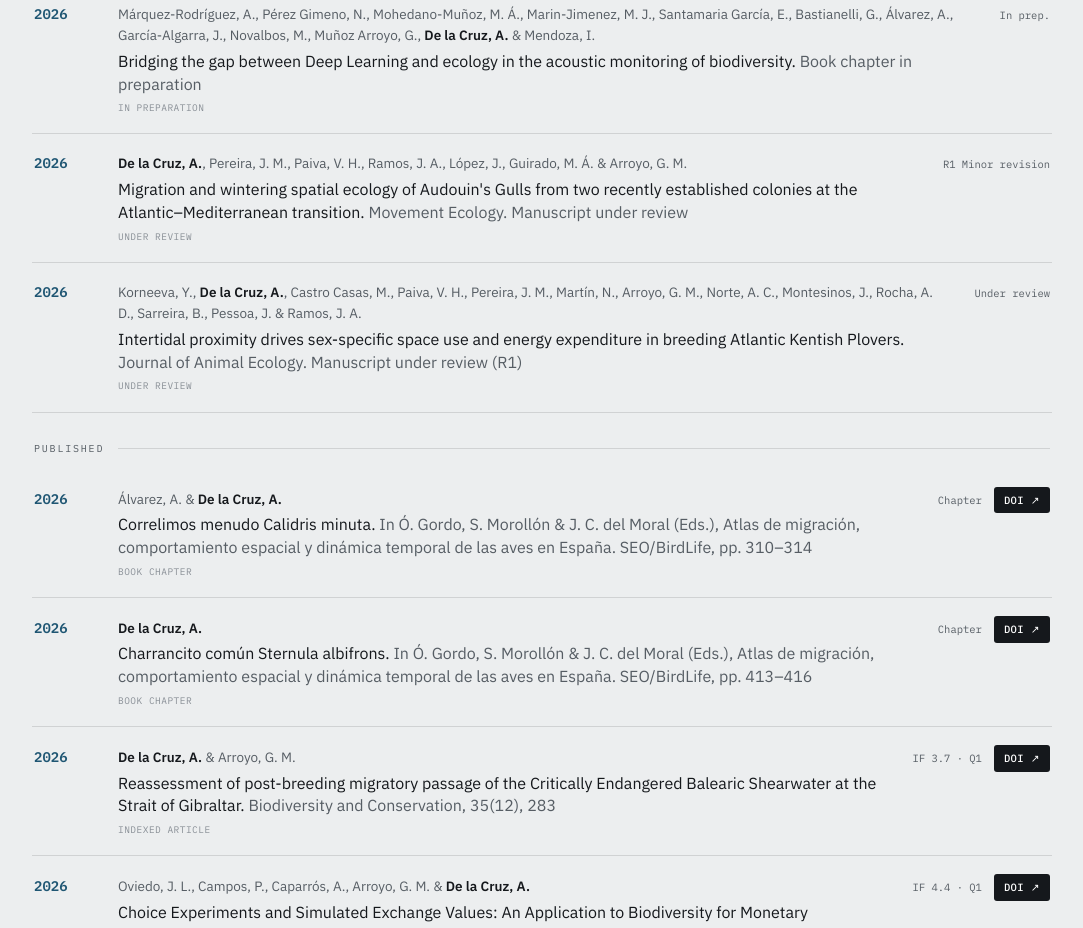
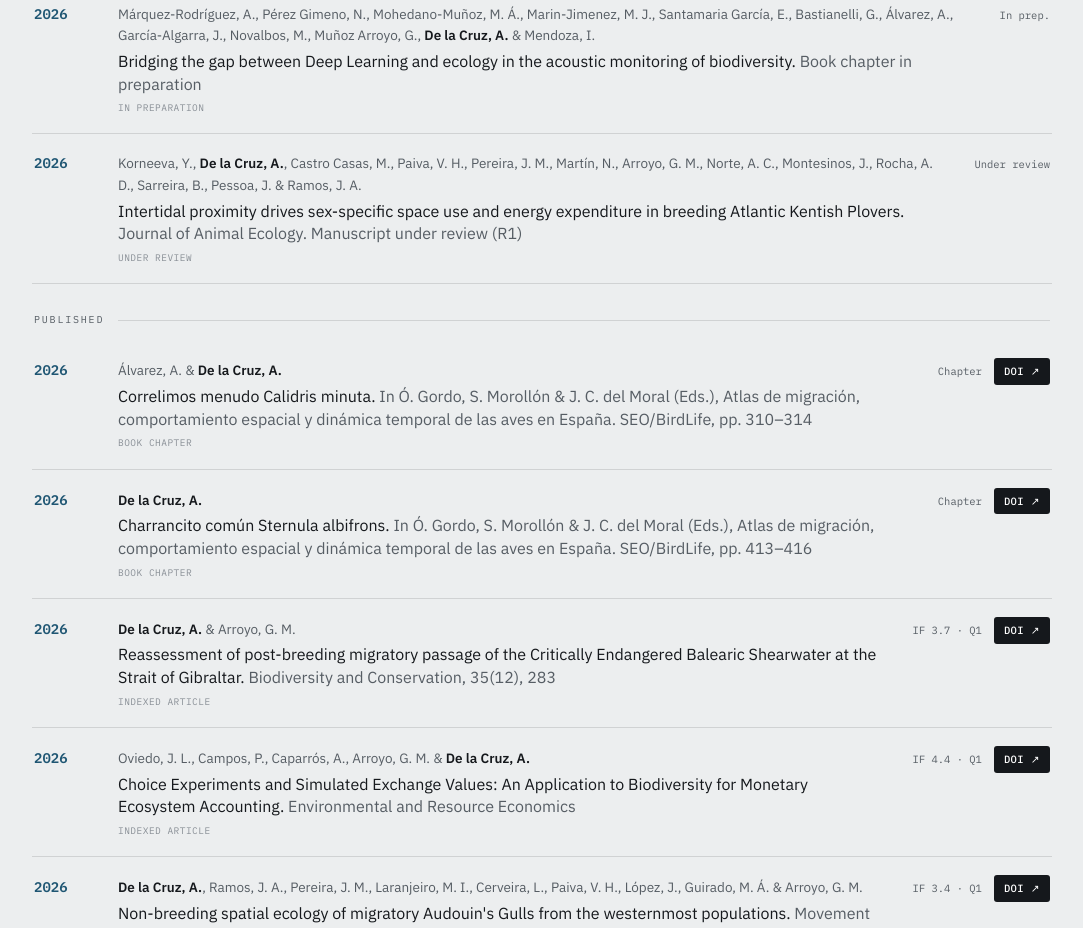
Before and after one commit to andresdelacruzmunoz/andresdelacruzmunoz.github.io, a plain HTML site: page index.html in a window 1280 px wide. Shown: the part 2719-3647 px from the top of the page, without its empty margins (98-1181 px from the left). Drawn offline with Linux system fonts and the light colour scheme.

Commit message:
Update index.html

```diff
--- a/index.html
+++ b/index.html
@@ -385,8 +385,7 @@ const PUBLICATIONS = [
   {year:2026, type:"prep", aut:"Márquez-Rodríguez, A., Pérez Gimeno, N., Mohedano-Muñoz, M. Á., Marin-Jimenez, M. J., Santamaria García, E., Bastianelli, G., Álvarez, A., García-Algarra, J., Novalbos, M., Muñoz Arroyo, G., De la Cruz, A. & Mendoza, I.", tit:"Bridging the gap between Deep Learning and ecology in the acoustic monitoring of biodiversity", ven:"Book chapter in preparation", metric:"In prep."},
   {year:2026, type:"jcr", aut:"De la Cruz, A. & Arroyo, G. M.", tit:"Reassessment of post-breeding migratory passage of the Critically Endangered Balearic Shearwater at the Strait of Gibraltar", ven:"Biodiversity and Conservation, 35(12), 283", metric:"IF 3.7 · Q1", doi:"https://doi.org/10.1007/s10531-026-03487-6"},
   {year:2026, type:"jcr", aut:"Oviedo, J. L., Campos, P., Caparrós, A., Arroyo, G. M. & De la Cruz, A.", tit:"Choice Experiments and Simulated Exchange Values: An Application to Biodiversity for Monetary Ecosystem Accounting", ven:"Environmental and Resource Economics", metric:"IF 4.4 · Q1", doi:"https://doi.org/10.1007/s10640-026-01102-4"},
-  {year:2026, type:"review", aut:"De la Cruz, A., Pereira, J. M., Paiva, V. H., Ramos, J. A., López, J., Guirado, M. Á. & Arroyo, G. M.", tit:"Migration and wintering spatial ecology of Audouin's Gulls from two recently established colonies at the Atlantic–Mediterranean transition", ven:"Movement Ecology. Manuscript under review", metric:"R1 Minor revision"},
-  {year:2026, type:"review", aut:"Korneeva, Y., De la Cruz, A., Castro Casas, M., Paiva, V. H., Pereira, J. M., Martín, N., Arroyo, G. M., Norte, A. C., Montesinos, J., Rocha, A. D., Sarreira, B., Pessoa, J. & Ramos, J. A.", tit:"Intertidal proximity drives sex-specific space use and energy expenditure in breeding Atlantic Kentish Plovers", ven:"Journal of Animal Ecology. Manuscript under review (R1)", metric:"Under review"},
+  {year:2026, type:"jcr", aut:"De la Cruz, A., Ramos, J. A., Pereira, J. M., Laranjeiro, M. I., Cerveira, L., Paiva, V. H., López, J., Guirado, M. Á. & Arroyo, G. M.", tit:"Non-breeding spatial ecology of migratory Audouin's Gulls from the westernmost populations", ven:"Movement Ecology", metric:"IF 3.4 · Q1", doi:"https://doi.org/10.1186/s40462-026-00720-3"},  {year:2026, type:"review", aut:"Korneeva, Y., De la Cruz, A., Castro Casas, M., Paiva, V. H., Pereira, J. M., Martín, N., Arroyo, G. M., Norte, A. C., Montesinos, J., Rocha, A. D., Sarreira, B., Pessoa, J. & Ramos, J. A.", tit:"Intertidal proximity drives sex-specific space use and energy expenditure in breeding Atlantic Kentish Plovers", ven:"Journal of Animal Ecology. Manuscript under review (R1)", metric:"Under review"},
   {year:2026, type:"jcr", aut:"De la Cruz, A., Korneeva, Y., Martín, N., Forján, A., Couso, M., Montesinos, J. M., Pérez-Hurtado, A., Castro, M., Álvarez, A., Pereira, J. M., Paiva, V. H., Ramos, J. A., Márquez-Rodríguez, A., Reyes-González, J. M. & Arroyo, G. M.", tit:"Quality over quantity: assessing Natura 2000 coverage of Little Tern core areas", ven:"Ocean & Coastal Management, 279: 108271", metric:"IF 5.9 · Q1", doi:"https://doi.org/10.1016/j.ocecoaman.2026.108271"},
   {year:2026, type:"chapter", aut:"De la Cruz, A., Arroyo, G. M., Márquez-Rodríguez, A. & Pérez, N.", tit:"SEANIMALMOVE: Monitorización del movimiento de vertebrados marinos ante impactos antropogénicos en un escenario de cambio global", ven:"In C. Garrido Perez et al. (Eds.), ThinkInAzul Andalucía: Una mirada hacia el futuro. Fundación CEI-MAR, pp. 40–41", metric:"Chapter"},
   {year:2026, type:"jcr", aut:"Márquez-Rodríguez, A., Pérez-Gimeno, N., Benítez-Aragón, D., Arroyo, G. M. & De la Cruz, A.", tit:"Iterative deep learning for cetacean whistle detection in the Strait of Gibraltar", ven:"Engineering Applications of Artificial Intelligence, 167(P1): 113756", metric:"IF 8.0 · Q1, D1", doi:"https://doi.org/10.1016/j.engappai.2026.113756"},
```
